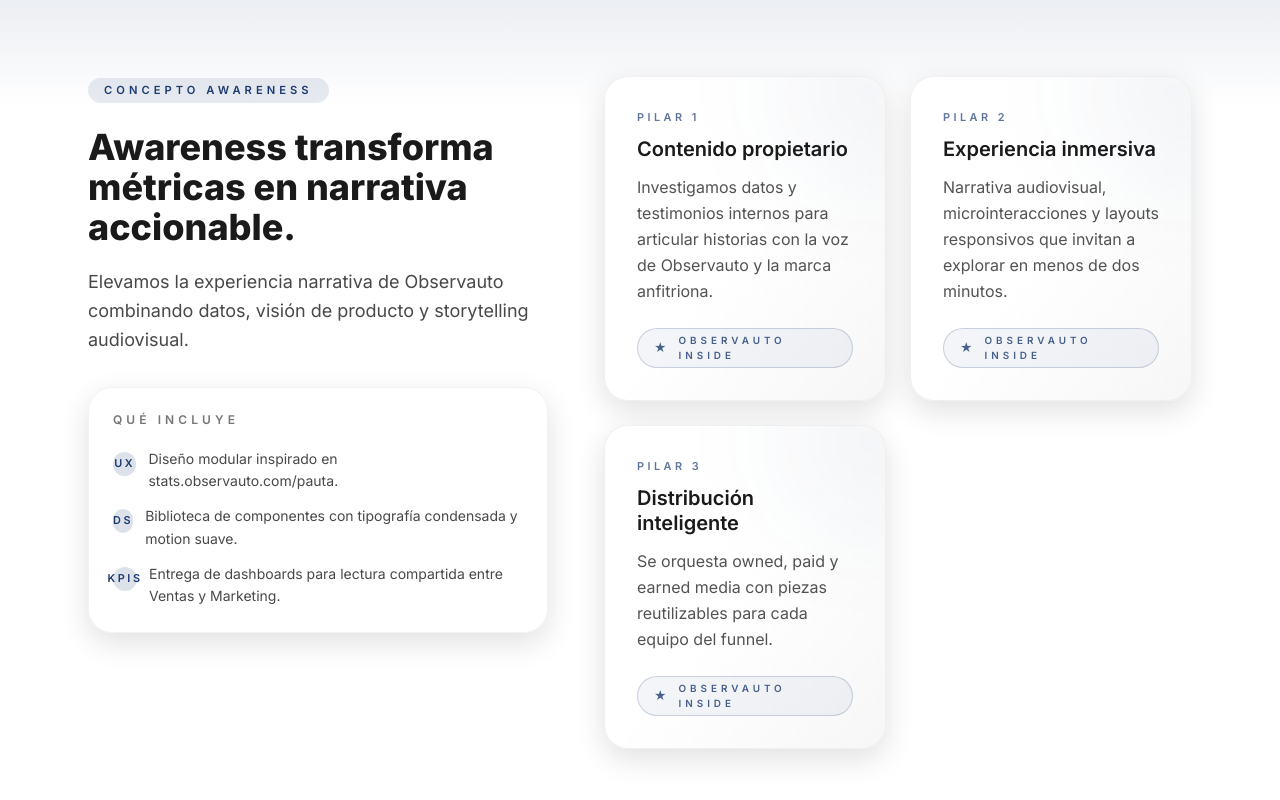
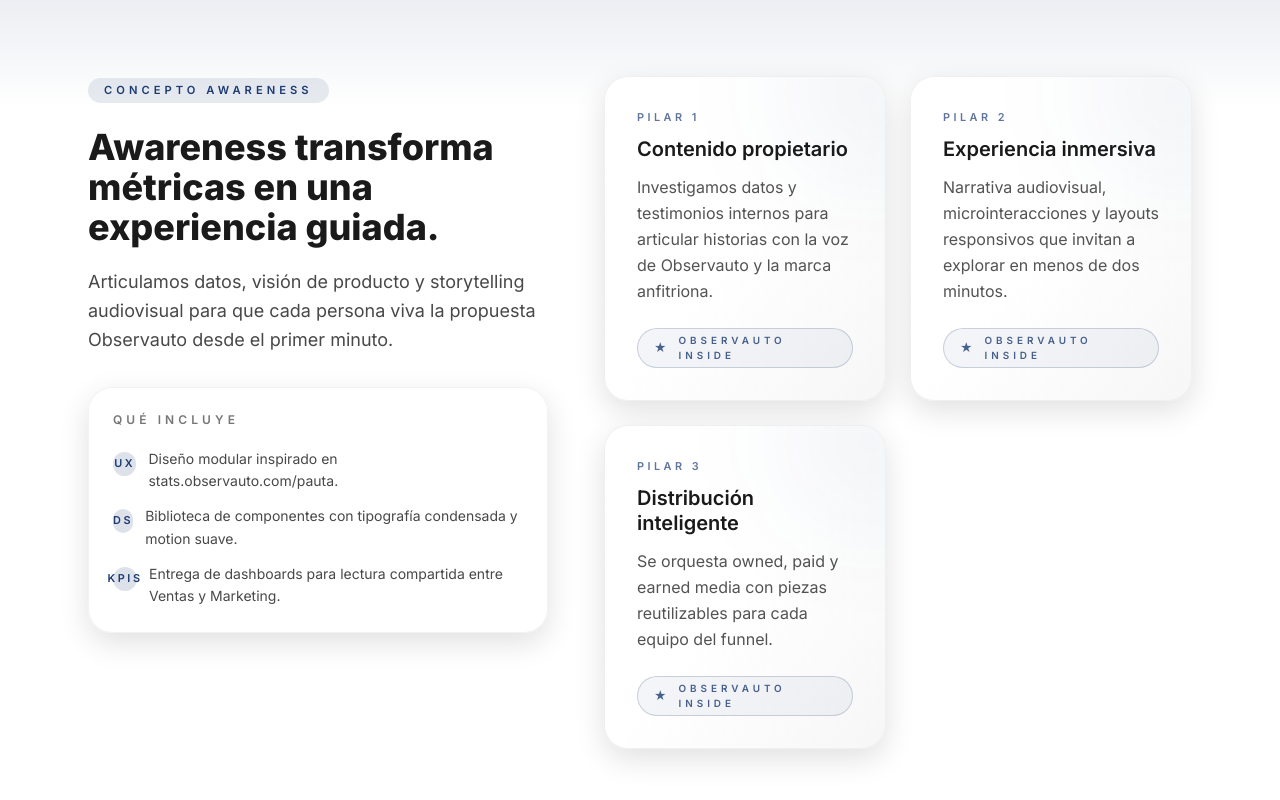
Before and after one commit to observauto/sales-capsulas, a React (Vite) app: page / in a window 1280 px wide. Shown: the part 820-1620 px from the top of the page. Built offline with nearby package versions, Linux system fonts and the light colour scheme.

Commit message:
fix(merge): resolve concept and footer conflicts

```diff
--- a/src/components/Concept.jsx
+++ b/src/components/Concept.jsx
@@ -34,10 +34,10 @@ export default function Concept() {
             Concepto Awareness
           </span>
           <h2 className="mt-6 text-3xl font-black leading-tight text-oa-ink md:text-4xl">
-            Awareness transforma métricas en narrativa accionable.
+            Awareness transforma métricas en una experiencia guiada.
           </h2>
           <p className="mt-5 text-lg leading-relaxed text-oa-ink/80">
-            Elevamos la experiencia narrativa de Observauto combinando datos, visión de producto y storytelling audiovisual.
+            Articulamos datos, visión de producto y storytelling audiovisual para que cada persona viva la propuesta Observauto desde el primer minuto.
           </p>
           <div className="mt-8 space-y-5 rounded-3xl border border-oa-gray/60 bg-white/80 p-6 shadow-soft">
             <h3 className="text-xs font-semibold uppercase tracking-[0.34em] text-oa-ink/60">Qué incluye</h3>
--- a/src/components/Footer.jsx
+++ b/src/components/Footer.jsx
@@ -17,7 +17,7 @@ export default function Footer() {
               <span className="text-[0.68rem] font-semibold uppercase tracking-[0.32em] text-gray-700">Awareness</span>
             </div>
             <p className="mt-3 text-sm leading-relaxed text-gray-600">
-              Experiencia digital respaldada por datos. Comunicación que convierte conocimiento en confianza.
+              Experiencia digital respaldada por datos que conecta equipos y audiencias con la visión Observauto.
             </p>
           </div>
 
```
